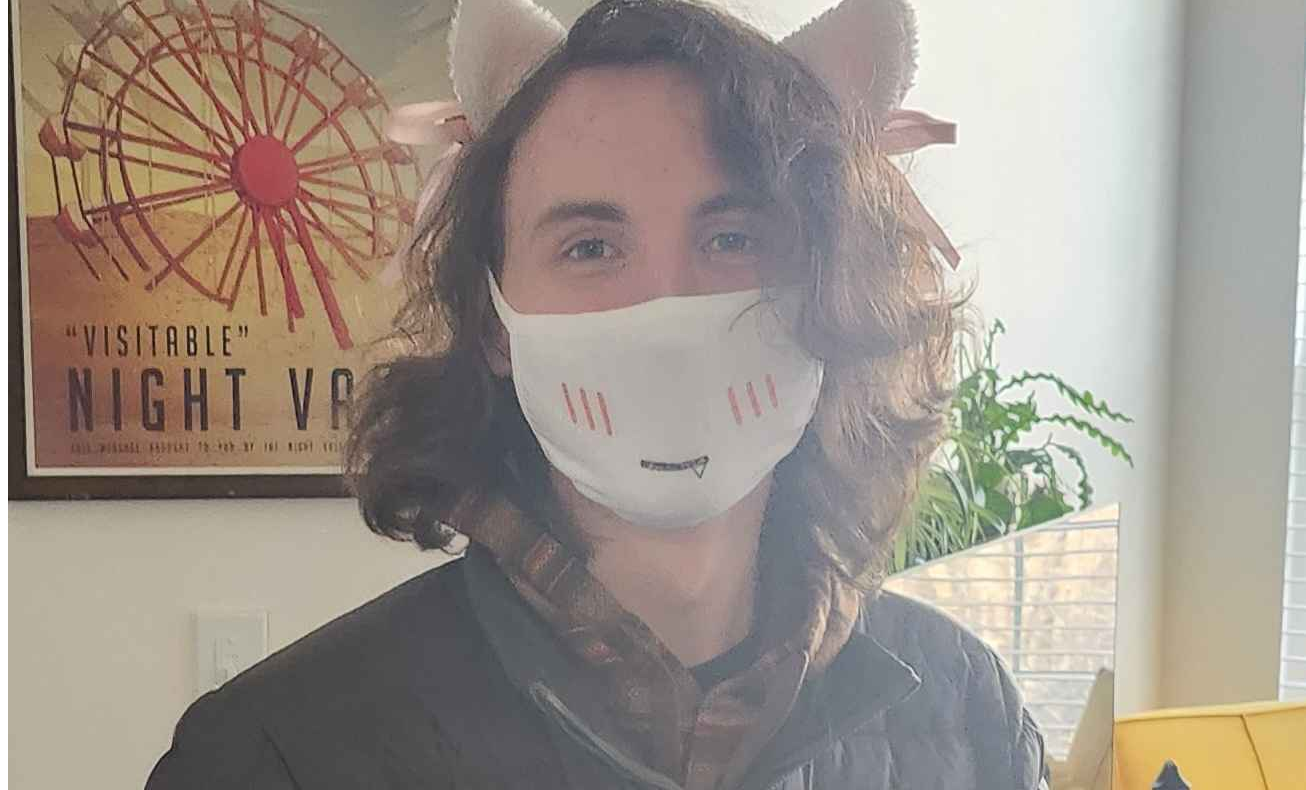
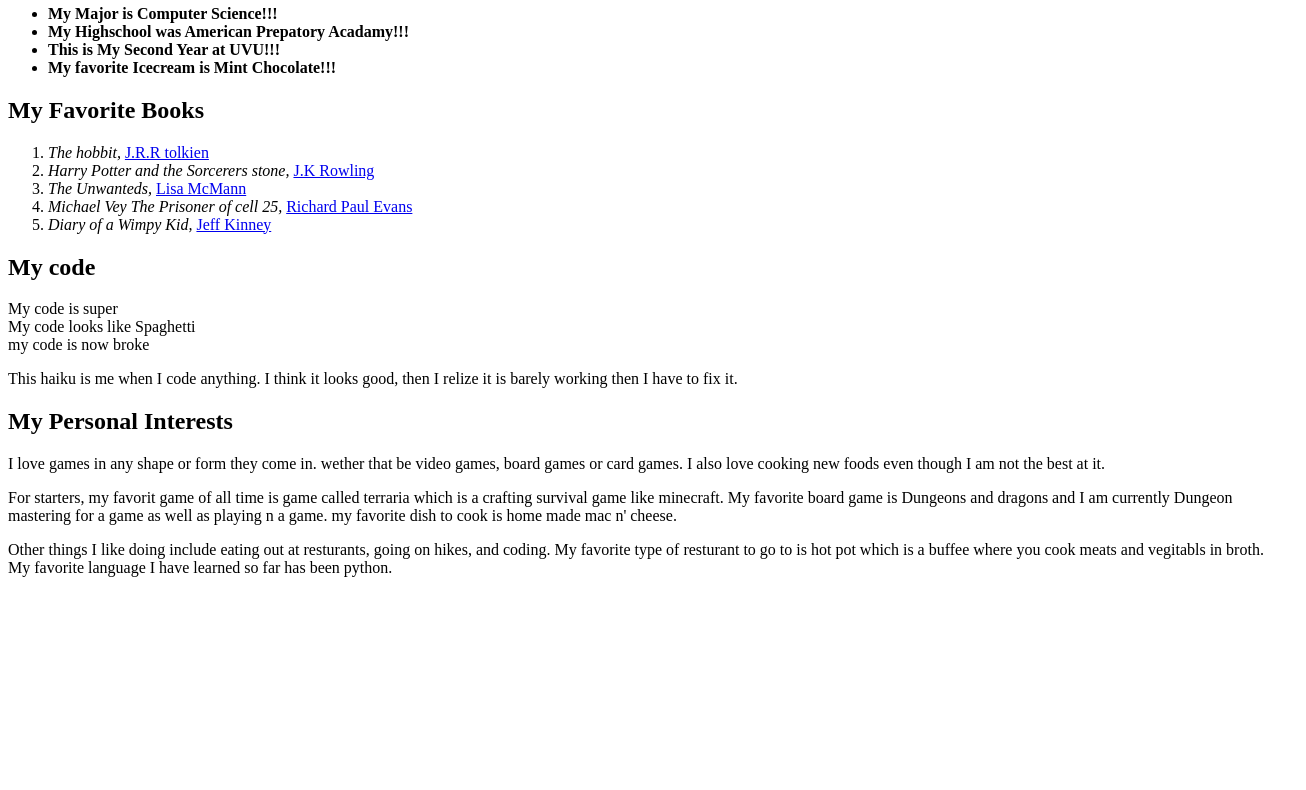
Before and after one commit to Aipado/AboutMe, a plain HTML site: page AboutMe/AboutMe/index.html in a window 1280 px wide. Shown: the part 634-1424 px from the top of the page, 1306 px wide, since content can reach past the window. After the commit the page ends 1227 px from the top, so only its background shows below. Drawn offline with Linux system fonts and the light colour scheme.

Commit message:
updated code to make visuals on website

```diff
--- a/AboutMe/AboutMe/index.html
+++ b/AboutMe/AboutMe/index.html
@@ -1,9 +1,42 @@
+<!DOCTYPE html>
+<html>
 <head>
-    <title>Aidan Dougherty</title>
-    <img src="Me.jpg">
+    <img src="Me.jpg" alt="Me" width="200" height="500">
+    <title>About Aidan Dougherty</title>
 </head>
 <body>
     <main>
+        <header>
+            <h1>Aidan Dougherty</h1>
+            <h2>Personal Info:</h2>
+                <ul>
+                    <li><b>My Major is Computer Science!!!</b></li>
+                    <li><b>My Highschool was American Prepatory Acadamy!!!</b></li>
+                    <li><b>This is My Second Year at UVU!!!</b></li>
+                    <li><b>My favorite Icecream is Mint Chocolate!!!</b></li>
+                </ul>
+            <h2>My Favorite Books</h2>
+                <ol>
+                    <li><i> The hobbit, </i><a href="https://www.tolkienestate.com/">J.R.R tolkien</a></li>
+                    <li><i>Harry Potter and the Sorcerers stone, </i><a href="https://www.harrypotter.com/">J.K Rowling</a></li>
+                    <li><i>The Unwanteds, </i><a href="https://theunwantedsseries.com/">Lisa McMann</a></li>
+                    <li><i>Michael Vey The Prisoner of cell 25, </i><a href="https://michaelvey.com/">Richard Paul Evans</a></li>
+                    <li><i>Diary of a Wimpy Kid, </i><a href="https://wimpykid.com/">Jeff Kinney</a></li>
+                </ol>
+            <h2>My code</h2>
+            <p>My code is super<br>My code looks like Spaghetti<br>my code is now broke</p>
+            <p>This haiku is me when I code anything. I think it looks good, then I relize it is barely working then I have to fix it.</p>
+            <h2> My Personal Interests</h2>
+            <p>I love games in any shape or form they come in. wether that be video games, board games or card games. I also love cooking new foods even though I am not the best at it.</p>
+            <p>For starters, my favorit game of all time is game called terraria which is a crafting survival game like minecraft.
+                My favorite board game is Dungeons and dragons and I am currently Dungeon mastering for a game as well as playing n a game.
+                my favorite dish to cook is home made mac n' cheese.</p>
+            <p>Other things I like doing include eating out at resturants, going on hikes, and coding.
+                My favorite type of resturant to go to is hot pot which is a buffee where you cook meats and vegitabls in broth.
+                My favorite language I have learned so far has been python.</p>
+            </p>
+        </header>
 
     </main>
 </body>
+</html>
```
